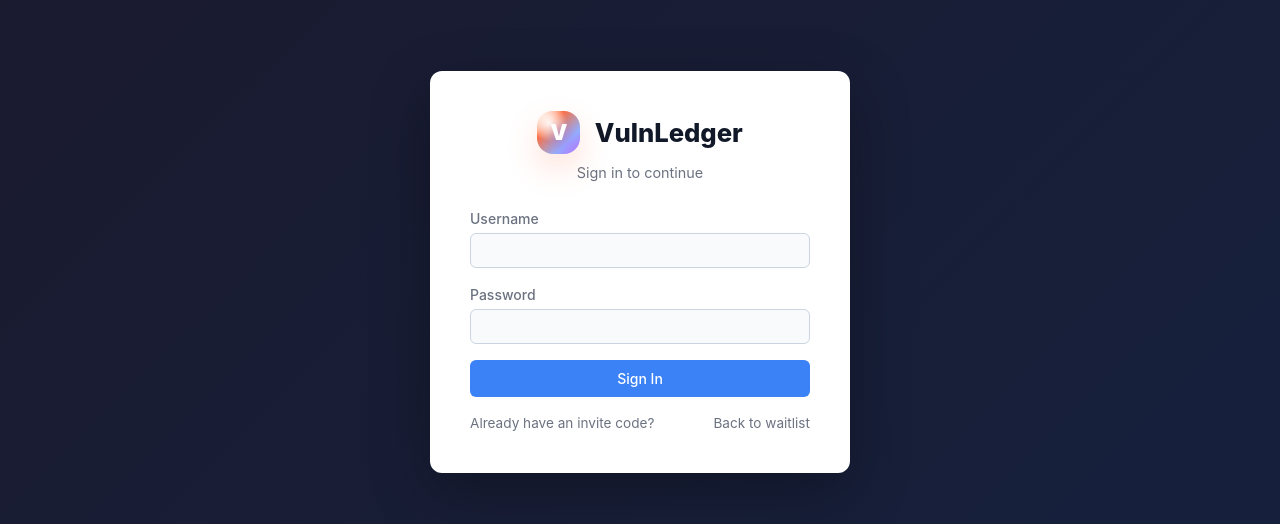
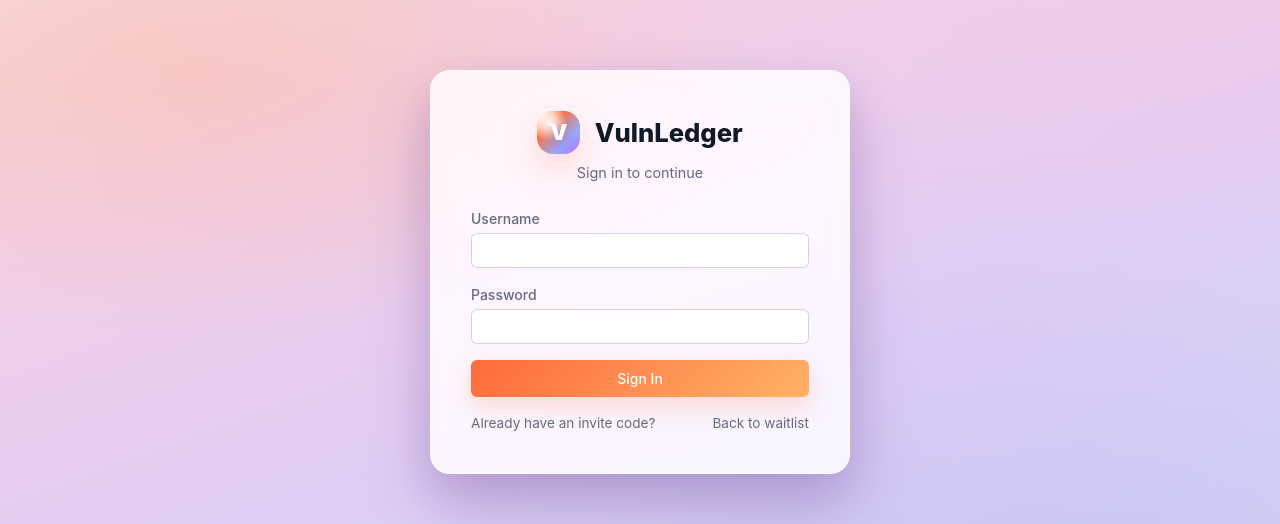
Before and after one commit to raymond-itsec/vulnledger, a SvelteKit app in the folder frontend/: page /login in a window 1280 px wide. Shown: the part 176-700 px from the top of the page. Built offline with nearby package versions, Linux system fonts and the light colour scheme; no server answers.

Commit message:
Update landing flow

```diff
--- a/frontend/src/app.css
+++ b/frontend/src/app.css
@@ -1,15 +1,20 @@
 :root {
-  --sidebar-bg: #1a1a2e;
-  --sidebar-hover: #16213e;
-  --sidebar-active: #0f3460;
-  --content-bg: #f8f9fa;
-  --card-bg: #ffffff;
-  --text-primary: #1a1a2e;
-  --text-secondary: #6b7280;
+  --sidebar-bg: linear-gradient(180deg, rgba(57, 43, 86, 0.96) 0%, rgba(42, 35, 76, 0.98) 100%);
+  --sidebar-hover: rgba(255, 255, 255, 0.12);
+  --sidebar-active: rgba(255, 255, 255, 0.18);
+  --content-bg:
+    radial-gradient(ellipse 80% 60% at 15% 25%, rgba(255, 180, 150, 0.2) 0%, transparent 55%),
+    radial-gradient(ellipse 70% 55% at 95% 15%, rgba(255, 200, 220, 0.16) 0%, transparent 60%),
+    radial-gradient(ellipse 90% 70% at 85% 90%, rgba(180, 155, 245, 0.18) 0%, transparent 60%),
+    linear-gradient(160deg, #fae2d8 0%, #f3d0e8 30%, #e0cdf5 60%, #d4d8f5 85%, #dad5f0 100%);
+  --card-bg: rgba(255, 255, 255, 0.82);
+  --text-primary: #1a1d2e;
+  --text-secondary: #666980;
   --text-light: #ffffff;
-  --border-color: #e5e7eb;
-  --accent: #3b82f6;
-  --accent-hover: #2563eb;
+  --border-color: rgba(255, 255, 255, 0.72);
+  --accent: #ff6a3d;
+  --accent-hover: #f15b2e;
+  --surface-shadow: 0 12px 32px rgba(80, 40, 120, 0.12), 0 24px 56px rgba(80, 40, 120, 0.14);
 
   --critical: #dc2626;
   --high: #ea580c;
@@ -39,6 +44,7 @@
   font-family: -apple-system, BlinkMacSystemFont, 'Segoe UI', system-ui, sans-serif;
   color: var(--text-primary);
   background: var(--content-bg);
+  background-attachment: fixed;
   line-height: 1.5;
 }
 
@@ -67,11 +73,20 @@
   transition: background-color 0.15s;
 }
 
-.btn-primary { background: var(--accent); color: white; }
+.btn-primary {
+  background: linear-gradient(135deg, #ff6a3d 0%, #ffb266 100%);
+  color: white;
+  box-shadow: 0 10px 24px rgba(255, 106, 61, 0.2);
+}
 .btn-primary:hover { background: var(--accent-hover); }
 
-.btn-secondary { background: #e5e7eb; color: var(--text-primary); }
-.btn-secondary:hover { background: #d1d5db; }
+.btn-secondary {
+  background: rgba(255, 255, 255, 0.65);
+  color: var(--text-primary);
+  border: 1px solid rgba(255, 255, 255, 0.72);
+  box-shadow: 0 6px 18px rgba(80, 40, 120, 0.08);
+}
+.btn-secondary:hover { background: rgba(255, 255, 255, 0.82); }
 
 .btn-danger { background: var(--critical); color: white; }
 .btn-danger:hover { background: #b91c1c; }
@@ -81,8 +96,10 @@
 .card {
   background: var(--card-bg);
   border: 1px solid var(--border-color);
-  border-radius: 0.5rem;
+  backdrop-filter: blur(18px) saturate(150%);
+  border-radius: 0.75rem;
   padding: 1.5rem;
+  box-shadow: var(--surface-shadow);
 }
 
 .form-group {
@@ -102,9 +119,9 @@
 .form-group textarea {
   width: 100%;
   padding: 0.5rem 0.75rem;
-  border: 1px solid var(--border-color);
+  border: 1px solid rgba(203, 187, 229, 0.72);
   border-radius: 0.375rem;
-  background: white;
+  background: rgba(255, 255, 255, 0.9);
 }
 
 .form-group textarea { min-height: 100px; resize: vertical; }
@@ -114,7 +131,7 @@
 .form-group textarea:focus {
   outline: none;
   border-color: var(--accent);
-  box-shadow: 0 0 0 2px rgba(59, 130, 246, 0.15);
+  box-shadow: 0 0 0 3px rgba(255, 106, 61, 0.14);
 }
 
 table {
@@ -139,7 +156,7 @@
   font-size: 0.875rem;
 }
 
-tr:hover { background: #f9fafb; }
+tr:hover { background: rgba(255, 255, 255, 0.46); }
 
 .page-header {
   display: flex;
@@ -193,8 +210,10 @@
 .stat-card {
   background: var(--card-bg);
   border: 1px solid var(--border-color);
-  border-radius: 0.5rem;
+  backdrop-filter: blur(18px) saturate(150%);
+  border-radius: 0.75rem;
   padding: 1.25rem;
+  box-shadow: var(--surface-shadow);
 }
 
 .stat-card .label {
@@ -267,7 +286,7 @@
 .bar-track {
   height: 0.65rem;
   border-radius: 999px;
-  background: rgba(148, 163, 184, 0.15);
+  background: rgba(148, 163, 184, 0.22);
   overflow: hidden;
 }
 
--- a/frontend/src/lib/pages/LoginPage.svelte
+++ b/frontend/src/lib/pages/LoginPage.svelte
@@ -88,16 +88,22 @@
     display: flex;
     align-items: center;
     justify-content: center;
-    background: linear-gradient(135deg, #1a1a2e 0%, #16213e 100%);
+    background:
+      radial-gradient(ellipse 80% 60% at 15% 25%, rgba(255, 180, 150, 0.4) 0%, transparent 55%),
+      radial-gradient(ellipse 70% 55% at 95% 15%, rgba(255, 200, 220, 0.3) 0%, transparent 60%),
+      radial-gradient(ellipse 90% 70% at 85% 90%, rgba(180, 155, 245, 0.32) 0%, transparent 60%),
+      linear-gradient(160deg, #fae2d8 0%, #f3d0e8 30%, #e0cdf5 60%, #d4d8f5 85%, #dad5f0 100%);
     padding: 1.5rem;
   }
   .login-card {
-    background: white;
+    background: rgba(255, 255, 255, 0.82);
+    backdrop-filter: blur(24px) saturate(160%);
+    border: 1px solid rgba(255, 255, 255, 0.78);
     padding: 2.5rem;
-    border-radius: 0.75rem;
+    border-radius: 1.25rem;
     width: 100%;
     max-width: 420px;
-    box-shadow: 0 20px 60px rgba(0, 0, 0, 0.3);
+    box-shadow: 0 18px 40px rgba(80, 40, 120, 0.16), 0 36px 70px rgba(80, 40, 120, 0.18);
   }
   .login-brand {
     display: flex;
@@ -110,14 +116,14 @@
   .subtitle { color: var(--text-secondary); margin-bottom: 1.5rem; font-size: 0.9rem; text-align: center; }
   .login-btn { width: 100%; justify-content: center; padding: 0.625rem; text-align: center; text-decoration: none; display: block; }
   .login-card .form-group input {
-    background: #f8fafc;
-    border-color: #cbd5e1;
-    color: #111827;
+    background: rgba(255, 255, 255, 0.92);
+    border-color: rgba(203, 187, 229, 0.72);
+    color: var(--text-primary);
   }
-  .login-card .form-group input::placeholder { color: #6b7280; }
+  .login-card .form-group input::placeholder { color: #8a8dac; }
   .login-card .form-group input:focus {
-    border-color: #64748b;
-    box-shadow: 0 0 0 2px rgba(100, 116, 139, 0.18);
+    border-color: var(--accent);
+    box-shadow: 0 0 0 3px rgba(255, 106, 61, 0.14);
   }
   .sso-divider {
     text-align: center;
--- a/frontend/src/routes/+layout.svelte
+++ b/frontend/src/routes/+layout.svelte
@@ -221,6 +221,7 @@
   .sidebar {
     width: 240px;
     background: var(--sidebar-bg);
+    backdrop-filter: blur(18px) saturate(145%);
     color: var(--text-light);
     display: flex;
     flex-direction: column;
@@ -232,7 +233,7 @@
   }
   .sidebar-header {
     padding: 1.25rem 1.5rem;
-    border-bottom: 1px solid rgba(255, 255, 255, 0.1);
+    border-bottom: 1px solid rgba(255, 255, 255, 0.16);
     display: flex;
     flex-direction: column;
     align-items: flex-start;
@@ -271,18 +272,18 @@
   .nav-item.active {
     background: var(--sidebar-active);
     color: white;
-    border-right: 3px solid var(--accent);
+    border-right: 3px solid #ffb266;
   }
   .nav-icon { font-size: 1rem; width: 1.25rem; text-align: center; }
   .sidebar-footer {
     position: relative;
     padding: 1rem 1.5rem;
-    border-top: 1px solid rgba(255, 255, 255, 0.1);
+    border-top: 1px solid rgba(255, 255, 255, 0.16);
   }
   .user-trigger {
     width: 100%;
     padding: 0.625rem 0.75rem;
-    background: rgba(255, 255, 255, 0.1);
+    background: rgba(255, 255, 255, 0.12);
     border: none;
     border-radius: 0.375rem;
     display: flex;
@@ -305,8 +306,8 @@
     left: 1.5rem;
     right: 1.5rem;
     bottom: calc(100% + 0.5rem);
-    background: rgba(23, 30, 20, 0.98);
-    border: 1px solid rgba(255, 255, 255, 0.12);
+    background: rgba(49, 38, 77, 0.97);
+    border: 1px solid rgba(255, 255, 255, 0.16);
     border-radius: 0.5rem;
     overflow: hidden;
     box-shadow: 0 10px 28px rgba(0, 0, 0, 0.32);
@@ -334,6 +335,7 @@
     margin-left: 240px;
     padding: 2rem;
     min-height: 100vh;
+    background: transparent;
   }
   .loading-shell {
     margin-left: 0;
```
Also changed, not shown: frontend/src/routes/invite/+page.svelte (+10 -4 lines), frontend/src/routes/onboarding/+page.svelte (+10 -4 lines).
